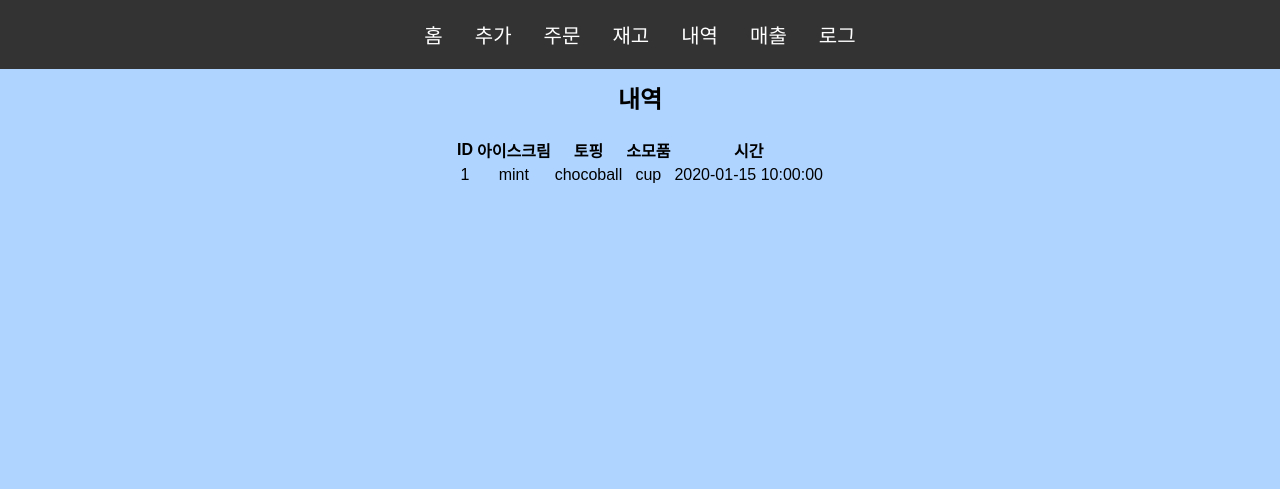
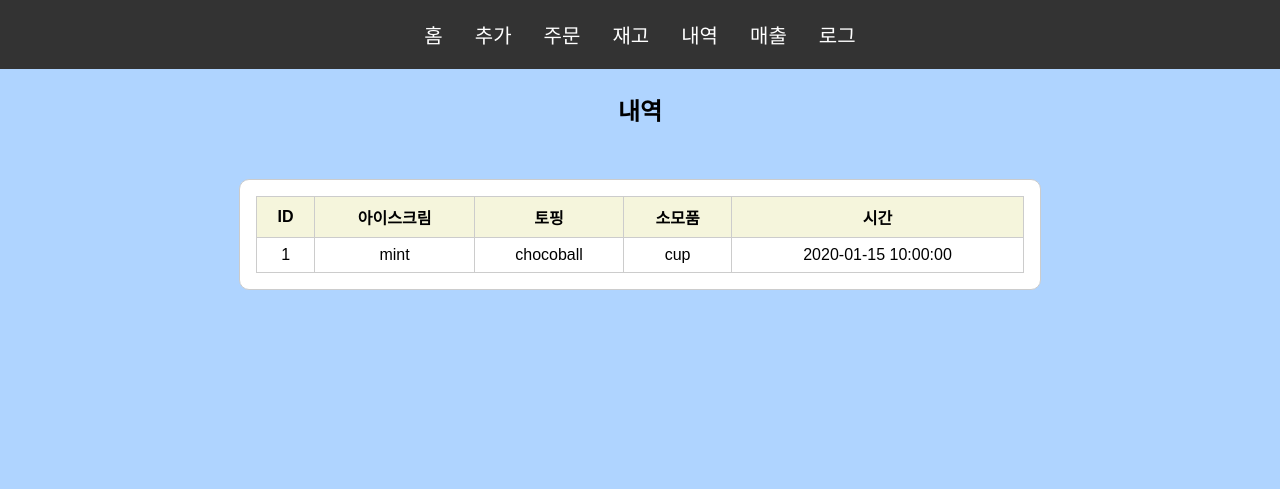
Before and after one commit to jangjh0201/webapp, a FastAPI app: page /history in a window 1280 px wide. Shown: the top 489 px of the page. Run offline with FastAPI, Linux system fonts and the light colour scheme; tables that the repository leaves empty hold one stand-in row (values such as "Sample post").

Commit message:
스타일 수정: 내역 화면 분할
ref : 4029c2972364f0ab8ffb24f61ce2f5c9e80717f0

```diff
--- /dev/null
+++ b/app/resource/static/css/history.css
@@ -0,0 +1,40 @@
+/* static/css/history.css */
+.table-container {
+    width: 60%;
+    margin: 2rem auto;
+    padding: 1rem;
+    border: 1px solid #ccc;
+    border-radius: 10px;
+    background-color: #fff;
+    display: flex;
+    justify-content: center; /* 컨테이너 내부에서 중앙 정렬 */
+}
+
+.table-container table {
+    width: 100%; /* 테이블 너비를 컨테이너 너비에 맞춤 */
+    border-collapse: collapse;
+}
+
+.table-container th,
+.table-container td {
+    border: 1px solid #ccc;
+    padding: 0.5rem;
+    text-align: center;
+}
+
+.table-container th {
+    background-color: #f5f5dc; /* 베이지 색상 */
+}
+
+.table-container tbody tr:nth-child(even) {
+    background-color: #f9f9f9;
+}
+
+.table-container tbody tr:hover {
+    background-color: #f1f1f1;
+}
+
+h2 {
+    text-align: center;
+    margin-top: 2rem;
+}
--- a/app/resource/templates/history.html
+++ b/app/resource/templates/history.html
@@ -1,4 +1,9 @@
 {% extends "header.html" %}
+
+{% block head %}
+<link rel="stylesheet" href="/static/css/common.css">
+<link rel="stylesheet" href="/static/css/history.css">
+{% endblock %}
 
 {% block content %}
 <h2>내역</h2>
```
